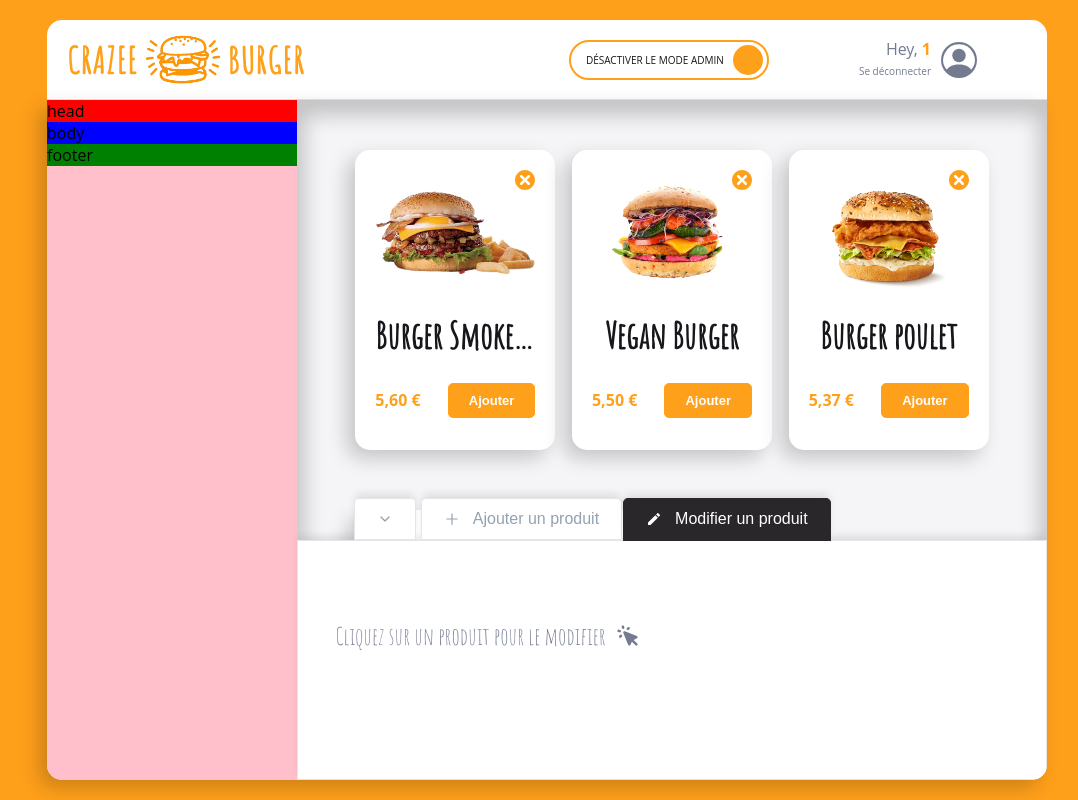
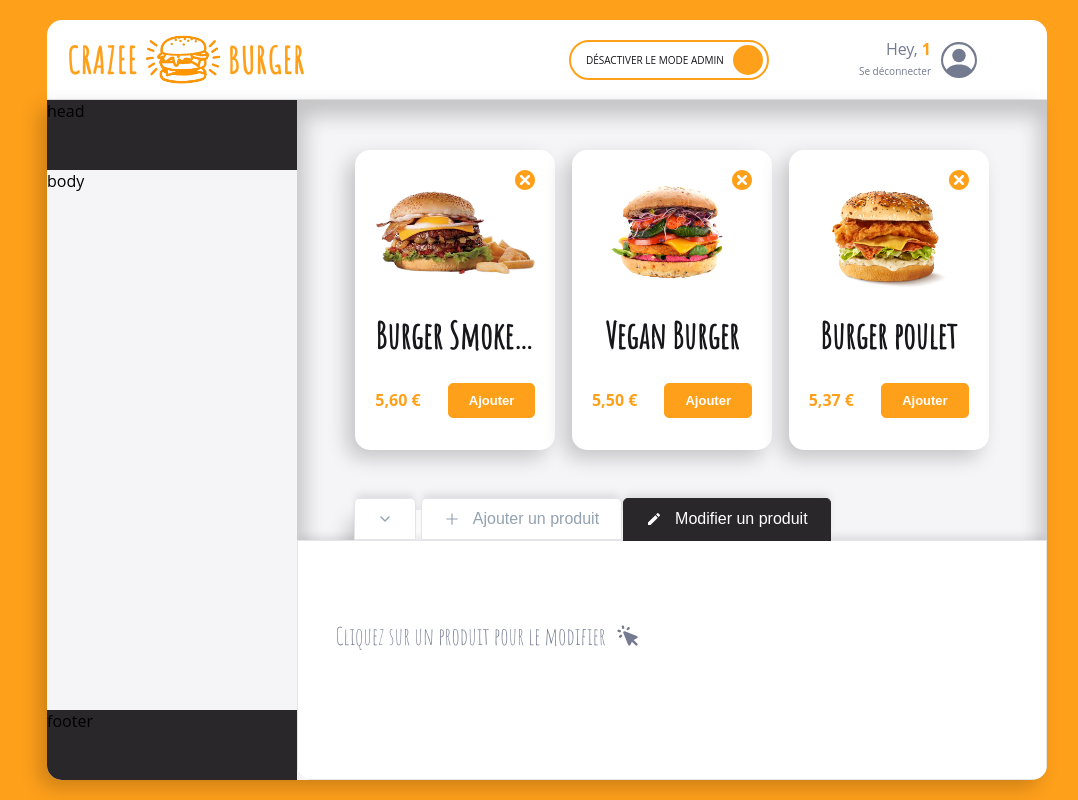
Before and after one commit to NFiker/crazee-burger, a React (Vite) app: page /order/1 in a window 1280 px wide. Shown: the whole page, without its empty margins (93-1171 px from the left). Built offline with nearby package versions, Linux system fonts and the light colour scheme; a web font is replaced by a local one.

Commit message:
♻️ F10 : MAIN > extract and create MainRightSide (menu)

```diff
--- a/src/components/pages/order/main/Basket.jsx
+++ b/src/components/pages/order/main/Basket.jsx
@@ -1,4 +1,5 @@
 import styled from "styled-components";
+import { theme } from "../../../../theme";
 
 export default function Basket() {
   return (
@@ -16,12 +17,15 @@ const BasketStyled = styled.div`
   flex-direction: column;
 
   .head {
-    background: red;
+    height: 70px;
+    background: ${theme.colors.background_dark};
   }
   .body {
-    background: blue;
+    flex: 1;
+    background: ${theme.colors.background_white};
   }
   .footer {
-    background: green;
+    height: 70px;
+    background: ${theme.colors.background_dark};
   }
 `;
--- a/src/components/pages/order/main/Main.jsx
+++ b/src/components/pages/order/main/Main.jsx
@@ -2,20 +2,13 @@ import styled from "styled-components";
 import { theme } from "../../../../theme";
 import Basket from "./Basket";
 import Menu from "./menu/Menu";
-import Admin from "./admin/Admin";
-import OrderContext from "../../../../context/OrderContext";
-import { useContext } from "react";
+import MainRightSide from "./menu/MainRightSide";
 
 export default function Main() {
-  const { isModeAdmin, setIsModeAdmin } = useContext(OrderContext);
-
   return (
     <MainStyled>
       <Basket />
-      <div className="menu-and-admin">
-        <Menu />
-        {isModeAdmin && <Admin />}
-      </div>
+      <MainRightSide />
     </MainStyled>
   );
 }
@@ -31,9 +24,4 @@ const MainStyled = styled.div`
   box-shadow: ${theme.shadows.medium};
   display: grid;
   grid-template-columns: 1fr 3fr;
-
-  .menu-and-admin {
-    position: relative;
-    display: grid;
-  }
 `;
--- /dev/null
+++ b/src/components/pages/order/main/menu/MainRightSide.jsx
@@ -0,0 +1,25 @@
+import Admin from "../admin/Admin.jsx";
+import OrderContext from "../../../../../context/OrderContext";
+import { useContext } from "react";
+import styled from "styled-components";
+import { theme } from "../../../../../theme";
+import Menu from "./Menu.jsx";
+
+export default function MainRightSide() {
+  const { isModeAdmin, setIsModeAdmin } = useContext(OrderContext);
+
+  return (
+    <MainRightSideStyled>
+      <Menu />
+      {isModeAdmin && <Admin />}
+    </MainRightSideStyled>
+  );
+}
+
+const MainRightSideStyled = styled.div`
+  position: relative;
+  overflow-y: hidden;
+  display: grid;
+  border-bottom-left-radius: ${theme.borderRadius.extraRound};
+  border-bottom-right-radius: ${theme.borderRadius.extraRound};
+`;
```
